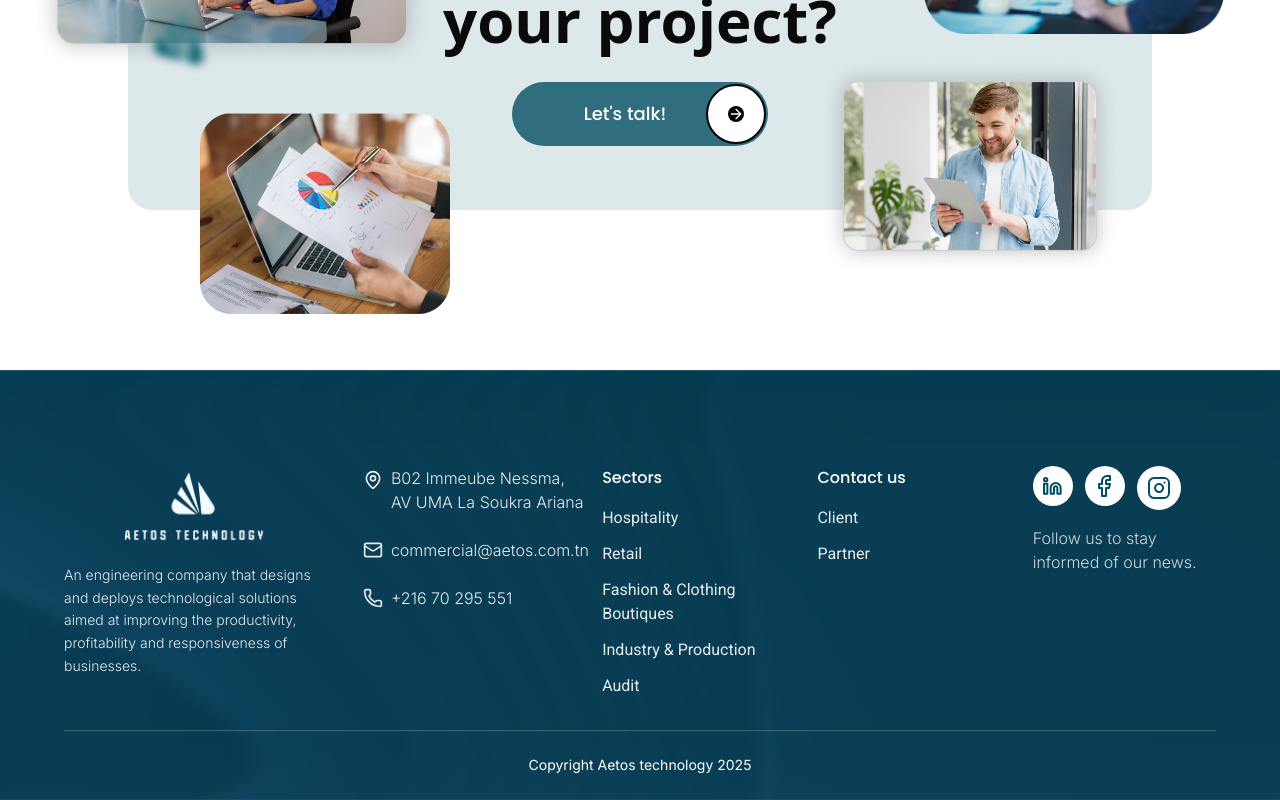
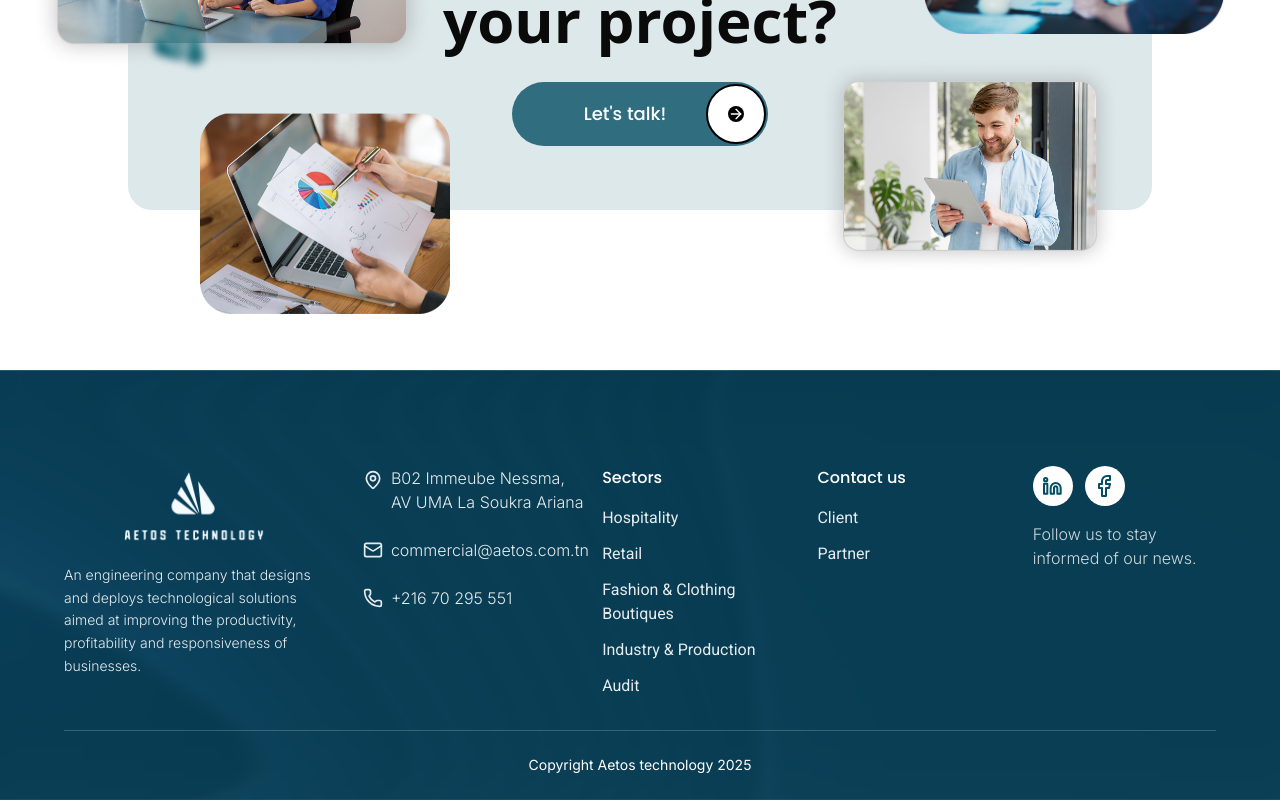
Before and after one commit to TacTixSolutions/AetosTechnology, a Next.js app: page /en/solutions/flowUp in a window 1280 px wide. Shown: the part 3830-4630 px from the top of the page. Built offline with nearby package versions, Linux system fonts and the light colour scheme.

Commit message:
added social links

```diff
--- a/src/components/footer.tsx
+++ b/src/components/footer.tsx
@@ -2,7 +2,6 @@ import Image from "next/image";
 import Link from "next/link";
 import LinkedinIcon from "./icons/linkedinIcon";
 import FacebookLogo from "./icons/facebookLogo";
-import InstagramIcon from "./icons/instagramIcon";
 import { Mail, MapPin, PhoneIcon } from "lucide-react";
 
 interface FooterProps {
@@ -176,7 +175,7 @@ function Footer({ dict, lang }: FooterProps) {
           <div className="col-span-1 xl:col-span-2 flex flex-col items-center md:items-center lg:items-start">
             <div className="flex flex-row gap-3">
               <a
-                href="https://linkedin.com"
+                href="https://www.linkedin.com/company/aetos-technology"
                 target="_blank"
                 rel="noopener noreferrer"
                 className="w-10 h-10 rounded-full bg-white flex items-center justify-center hover:bg-white/90 transition-colors"
@@ -185,22 +184,13 @@ function Footer({ dict, lang }: FooterProps) {
                 <LinkedinIcon />
               </a>
               <a
-                href="https://facebook.com"
+                href="https://www.facebook.com/people/Aetos-Technology/100054569854242/"
                 target="_blank"
                 rel="noopener noreferrer"
                 className="w-10 h-10 rounded-full bg-white flex items-center justify-center hover:bg-white/90 transition-colors"
                 aria-label="Facebook"
               >
                 <FacebookLogo />
-              </a>
-              <a
-                href="https://instagram.com"
-                target="_blank"
-                rel="noopener noreferrer"
-                className="w-11 h-11 rounded-full bg-white flex items-center justify-center hover:bg-white/90 transition-colors"
-                aria-label="Instagram"
-              >
-                <InstagramIcon />
               </a>
             </div>
             <p className="text-[16px] font-light font-inter text-white/80 mt-4">
--- a/src/components/icons/instagramIcon.tsx
+++ /dev/null
@@ -1,21 +0,0 @@
-function InstagramIcon() {
-  return (
-    <svg
-      width="22"
-      height="22"
-      viewBox="0 0 22 22"
-      fill="none"
-      xmlns="http://www.w3.org/2000/svg"
-    >
-      <path
-        d="M16.5 5.5H16.51M6 1H16C18.7614 1 21 3.23858 21 6V16C21 18.7614 18.7614 21 16 21H6C3.23858 21 1 18.7614 1 16V6C1 3.23858 3.23858 1 6 1ZM15 10.37C15.1234 11.2022 14.9813 12.0522 14.5938 12.799C14.2063 13.5458 13.5931 14.1514 12.8416 14.5297C12.0901 14.9079 11.2384 15.0396 10.4078 14.9059C9.57712 14.7723 8.80976 14.3801 8.21484 13.7852C7.61992 13.1902 7.22773 12.4229 7.09407 11.5922C6.9604 10.7616 7.09206 9.90989 7.47033 9.15837C7.84859 8.40685 8.45419 7.79374 9.20099 7.40624C9.94778 7.01874 10.7978 6.87659 11.63 7C12.4789 7.12588 13.2649 7.52146 13.8717 8.12831C14.4785 8.73515 14.8741 9.52108 15 10.37Z"
-        stroke="#024E63"
-        strokeWidth="2"
-        strokeLinecap="round"
-        strokeLinejoin="round"
-      />
-    </svg>
-  );
-}
-
-export default InstagramIcon;
```
